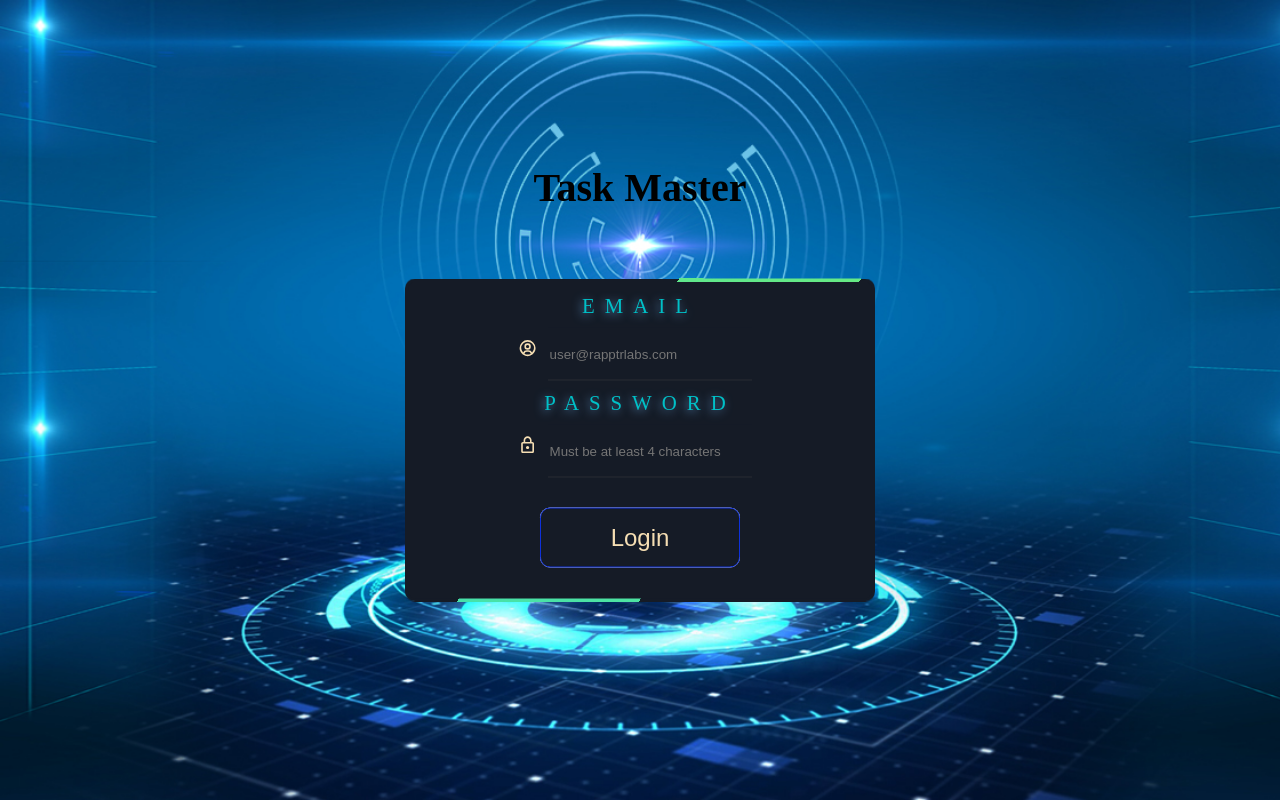
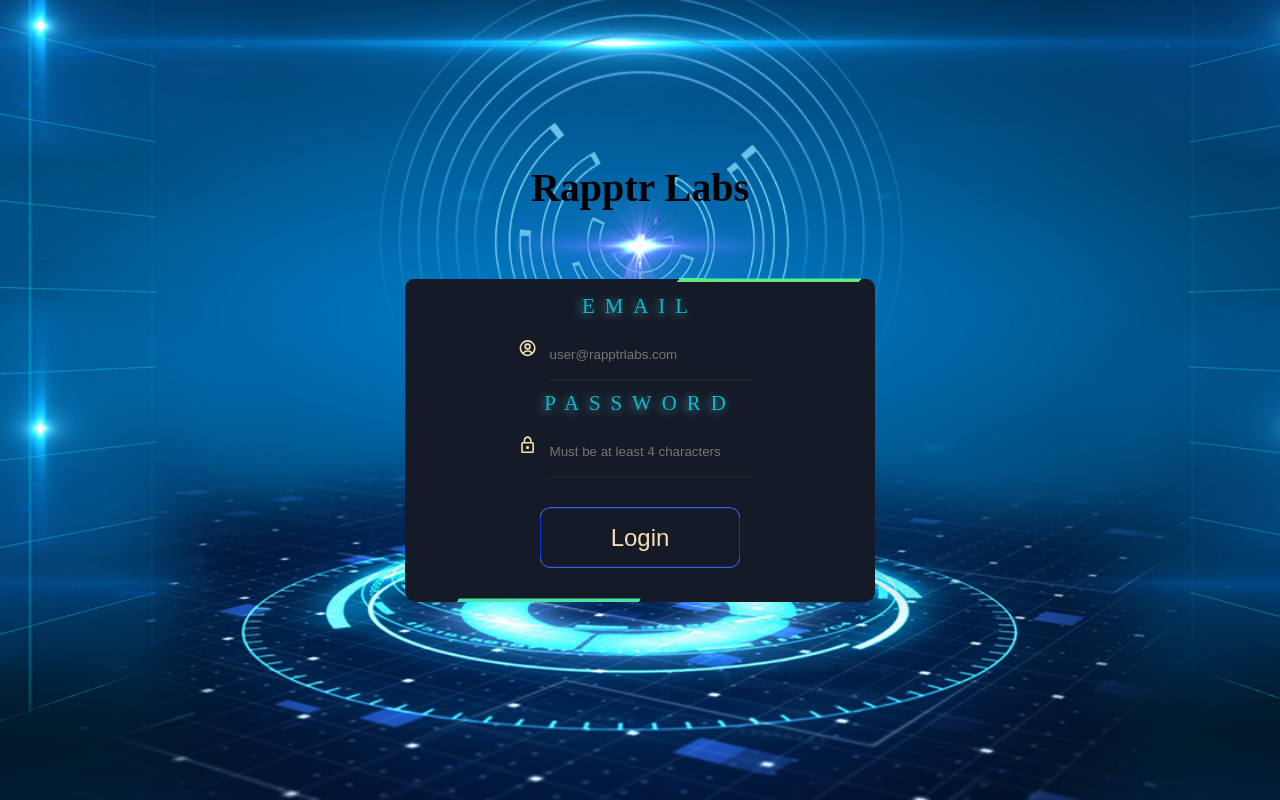
Before and after one commit to zombie1864/UI_Fundamentals-forms, a React (Create React App) app: page / in a window 1280 px wide. Built offline with nearby package versions, Linux system fonts and the light colour scheme.

Commit message:
changed title to original

```diff
--- a/src/templates/LoginTemplate.js
+++ b/src/templates/LoginTemplate.js
@@ -28,7 +28,7 @@
 
     return (
         <div>
-            <h1 className='logo'>Task Master</h1>
+            <h1 className='logo'>Rapptr Labs</h1>
             <form className='loginForm' onSubmit={handleSubmitForm}>
                     <label className='formLabels'>Email</label>
                     <div>
```
